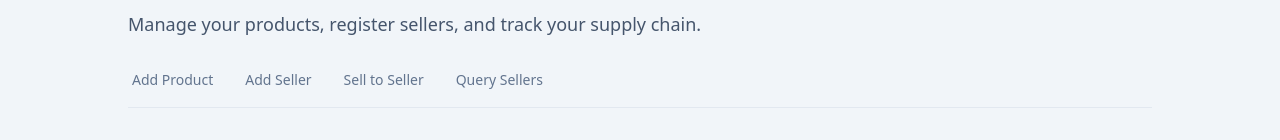
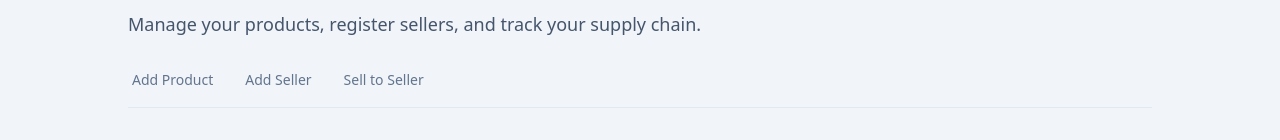
Before and after one commit to avanishshaw/Product-Identification, a React (Vite) app in the folder frontend/: page /manufacturer in a window 1280 px wide. Shown: the part 151-291 px from the top of the page. Built offline with nearby package versions, Linux system fonts and the light colour scheme.

Commit message:
Manufacture Layout

```diff
--- a/frontend/src/layouts/ManufacturerLayout.jsx
+++ b/frontend/src/layouts/ManufacturerLayout.jsx
@@ -6,7 +6,6 @@ const ManufacturerLayout = () => {
         { to: 'add-product', label: 'Add Product' },
         { to: 'add-seller', label: 'Add Seller' },
         { to: 'sell-product', label: 'Sell to Seller' },
-        { to: 'query-seller', label: 'Query Sellers' },
     ];
     return <RoleLayout
         title="Manufacturer Portal"
```
